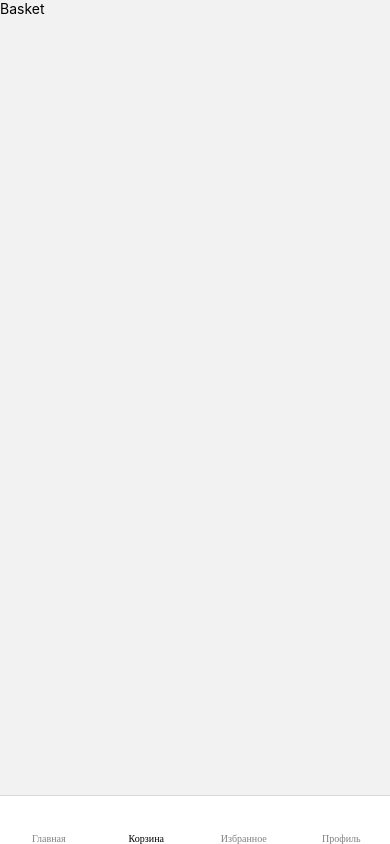
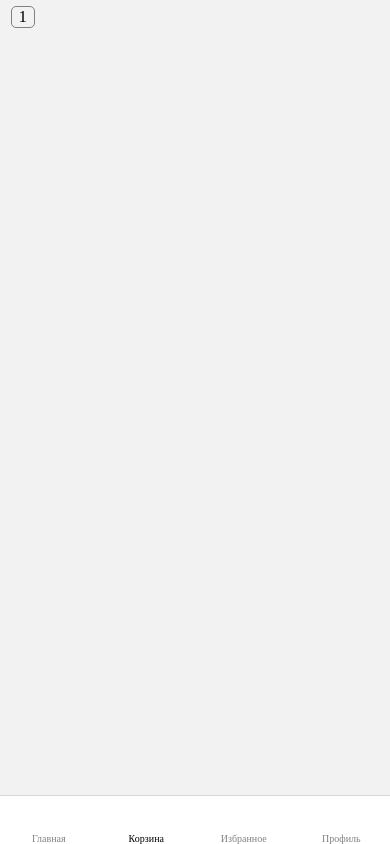
Before and after one commit to matyexd/react-native-food-order, a React Native app: screen /Basket in a window 390 px wide. Built offline with nearby package versions, Linux system fonts and the light colour scheme.

Commit message:
Сдедал счетчик

```diff
--- a/src/components/ui-kit/Button/index.js
+++ b/src/components/ui-kit/Button/index.js
@@ -1,3 +1,3 @@
-import mainButton from './mainButton';
+import SMainButton from './mainButton';
 
-export {mainButton};
+export {SMainButton};
--- /dev/null
+++ b/src/components/ui-kit/Counter/SCounter/SCounter.jsx
@@ -0,0 +1,23 @@
+import React from 'react';
+import {View, TouchableOpacity, Text} from 'react-native';
+import {height, sp} from '../../../../utils/Responsive';
+import SIcon from '../../SIcon';
+import {styles} from './SCounterStyle';
+
+const SCounter = ({handlerMinus, handlerPlus, value}) => {
+  return (
+    <View style={styles.counter}>
+      <TouchableOpacity onPress={() => handlerMinus()}>
+        <SIcon iconName={'minus'} iconColor="black" iconSize={height(2)} />
+      </TouchableOpacity>
+      <View style={styles.counterValue}>
+        <Text style={styles.counterText}>{value}</Text>
+      </View>
+      <TouchableOpacity onPress={() => handlerPlus()}>
+        <SIcon iconName={'plus'} iconColor="black" iconSize={height(29)} />
+      </TouchableOpacity>
+    </View>
+  );
+};
+
+export default SCounter;
--- /dev/null
+++ b/src/components/ui-kit/Counter/SCounter/SCounterStyle.js
@@ -0,0 +1,22 @@
+import {StyleSheet} from 'react-native';
+import {height, sp, width} from '../../../../utils/Responsive';
+import {fonts} from '../../../../theme/Fonts';
+
+export const styles = StyleSheet.create({
+  counter: {
+    flexDirection: 'row',
+    alignItems: 'center',
+  },
+  counterValue: {
+    borderWidth: 1,
+    borderColor: 'grey',
+    paddingHorizontal: width(7),
+    marginLeft: width(9),
+    marginRight: width(5),
+    borderRadius: height(5),
+  },
+  counterText: {
+    color: 'black',
+    ...fonts.PrimaryText,
+  },
+});
--- /dev/null
+++ b/src/components/ui-kit/Counter/SCounter/index.js
@@ -0,0 +1,3 @@
+import SCounter from './SCounter';
+
+export default SCounter;
--- /dev/null
+++ b/src/components/ui-kit/Counter/index.js
@@ -0,0 +1,3 @@
+import SCounter from './SCounter';
+
+export {SCounter};
--- a/src/components/ui-kit/index.js
+++ b/src/components/ui-kit/index.js
@@ -1,5 +1,6 @@
-import {mainButton} from './Button';
+import {SMainButton} from './Button';
 import {SIcon} from './SIcon';
 import {SDishCard} from '../SDishCard';
+import {SCounter} from './Counter';
 
-export default {mainButton, SIcon, SDishCard};
+export {SMainButton, SIcon, SDishCard, SCounter};
--- a/src/screens/Basket/BasketScreen.jsx
+++ b/src/screens/Basket/BasketScreen.jsx
@@ -1,10 +1,11 @@
 import React from 'react';
 import {View, Text} from 'react-native';
+import {SCounter} from '../../components/ui-kit';
 
 const BasketScreen = () => {
   return (
     <View>
-      <Text>Basket</Text>
+      <SCounter value={1} />
     </View>
   );
 };
--- a/src/theme/Fonts.js
+++ b/src/theme/Fonts.js
@@ -3,7 +3,7 @@ import {sp} from '../utils/Responsive';
 export const fonts = {
   PrimaryText: {
     fontFamily: 'Montserrat-Regular',
-    fontSize: sp(14),
+    fontSize: sp(16),
   },
   PrimaryTextSmall: {
     fontFamily: 'Montserrat-Regular',
```
